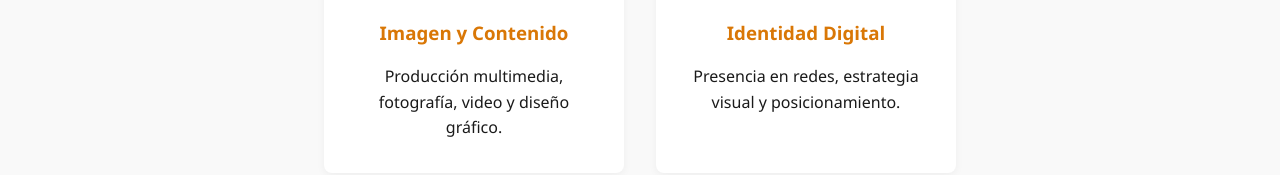
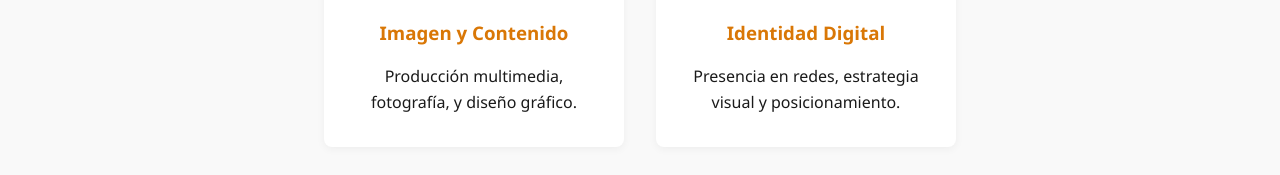
Before and after one commit to JuanCsv024/SymmetricalStudios, a plain HTML site: page index.html in a window 1280 px wide. Shown: the part 765-940 px from the top of the page. Drawn offline with Linux system fonts and the light colour scheme.

Commit message:
Update index.html

```diff
--- a/index.html
+++ b/index.html
@@ -63,7 +63,7 @@
 
     <a href="#imagen" class="service">
       <h3>Imagen y Contenido</h3>
-      <p>Producción multimedia, fotografía, video y diseño gráfico.</p>
+      <p>Producción multimedia, fotografía, y diseño gráfico.</p>
     </a>
 
     <a href="#identidad" class="service">
```
